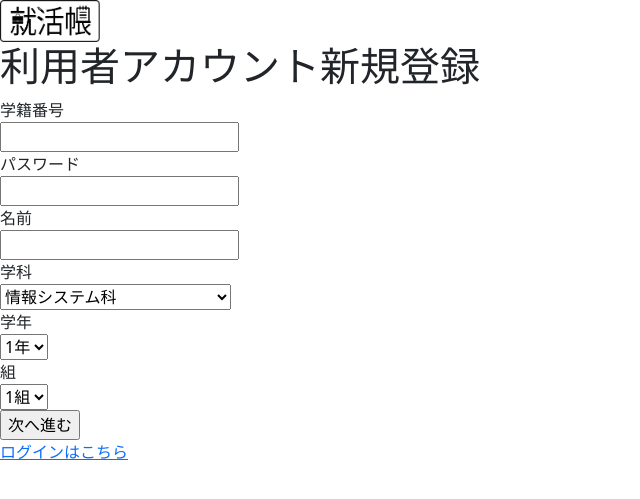
After one commit to Shirakawa0/sotsuken223, a Flask app: page /u_signup_page in a window 1280 px wide. The commit adds this page. Shown: the top 499 px of the page, without its empty margins (0-640 px from the left). Run offline with Flask 2, Linux system fonts and the light colour scheme.

Commit message:
u_signup_1.html の追加

```diff
--- a/app.py
+++ b/app.py
@@ -8,9 +8,9 @@ app.secret_key = "".join(random.choices(string.ascii_letters, k=256))
 def u_login_page():
     return render_template("u_login.html")
 
-@app.route("u_signup")
+@app.route("/u_signup_page")
 def u_signup_page():
-    return render_template("u_signup.html")
+    return render_template("u_signup_1.html")
 
 if __name__ == "__main__":
     app.run(debug=True)
--- a/templates/u_login.html
+++ b/templates/u_login.html
@@ -9,6 +9,6 @@
     <input type="password"><br>
     <input type="submit" value="ログイン">
 </form>
-<a href="u_signup_page">新規登録はこちら</a>
+<a href="{{ url_for('u_signup_page') }}">新規登録はこちら</a>
 <a href="">管理者ログイン</a>
 {% endblock %}
--- a/templates/u_signup.html
+++ /dev/null
@@ -1,4 +0,0 @@
-{% extends "template.html" %}
-{% block content %}
-
-{% endblock %}
--- /dev/null
+++ b/templates/u_signup_1.html
@@ -0,0 +1,35 @@
+{% extends "template.html" %}
+{% block content %}
+<img src="{{ url_for('static', filename='img/logo.png') }}" alt="就活帳" class="logo1">
+<h1>利用者アカウント新規登録</h1>
+<form action="">
+    学籍番号<br>
+    <input type="number"><br>
+    パスワード<br>
+    <input type="password"><br>
+    名前<br>
+    <input type="text"><br>
+    学科<br>
+    <select>
+        <option value="">情報システム科</option>
+        <option value="">ネットワークセキュリティ科</option>
+        <option value="">総合システム工学科</option>
+        <option value="">高度情報工学科</option>
+    </select><br>
+    学年<br>
+    <select>
+        <option value="">1年</option>
+        <option value="">2年</option>
+        <option value="">3年</option>
+        <option value="">4年</option>
+    </select><br>
+    組<br>
+    <select>
+        <option value="">1組</option>
+        <option value="">2組</option>
+        <option value="">3組</option>
+    </select><br>
+    <input type="submit" value="次へ進む">
+</form>
+<a href="">ログインはこちら</a>
+{% endblock %}
```
